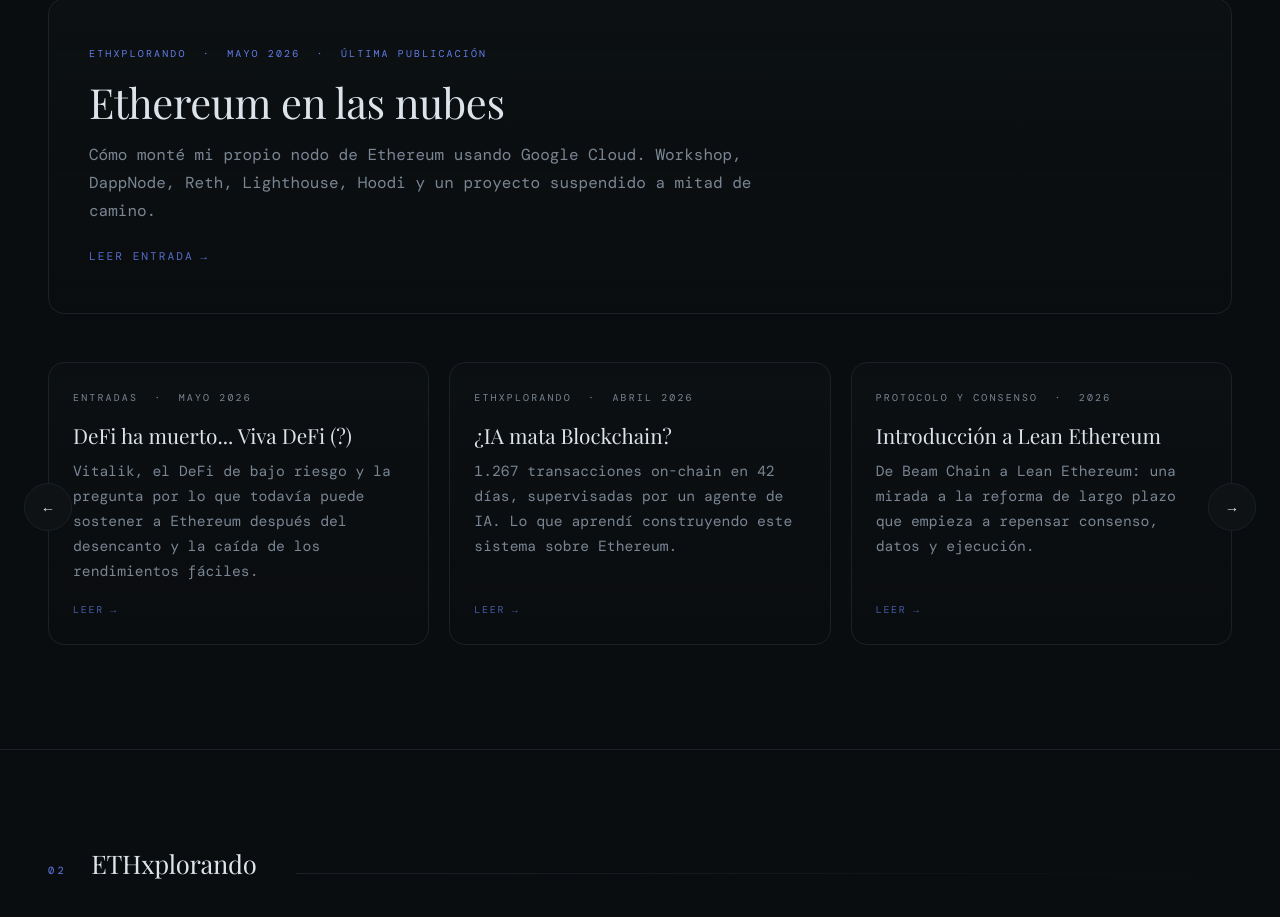
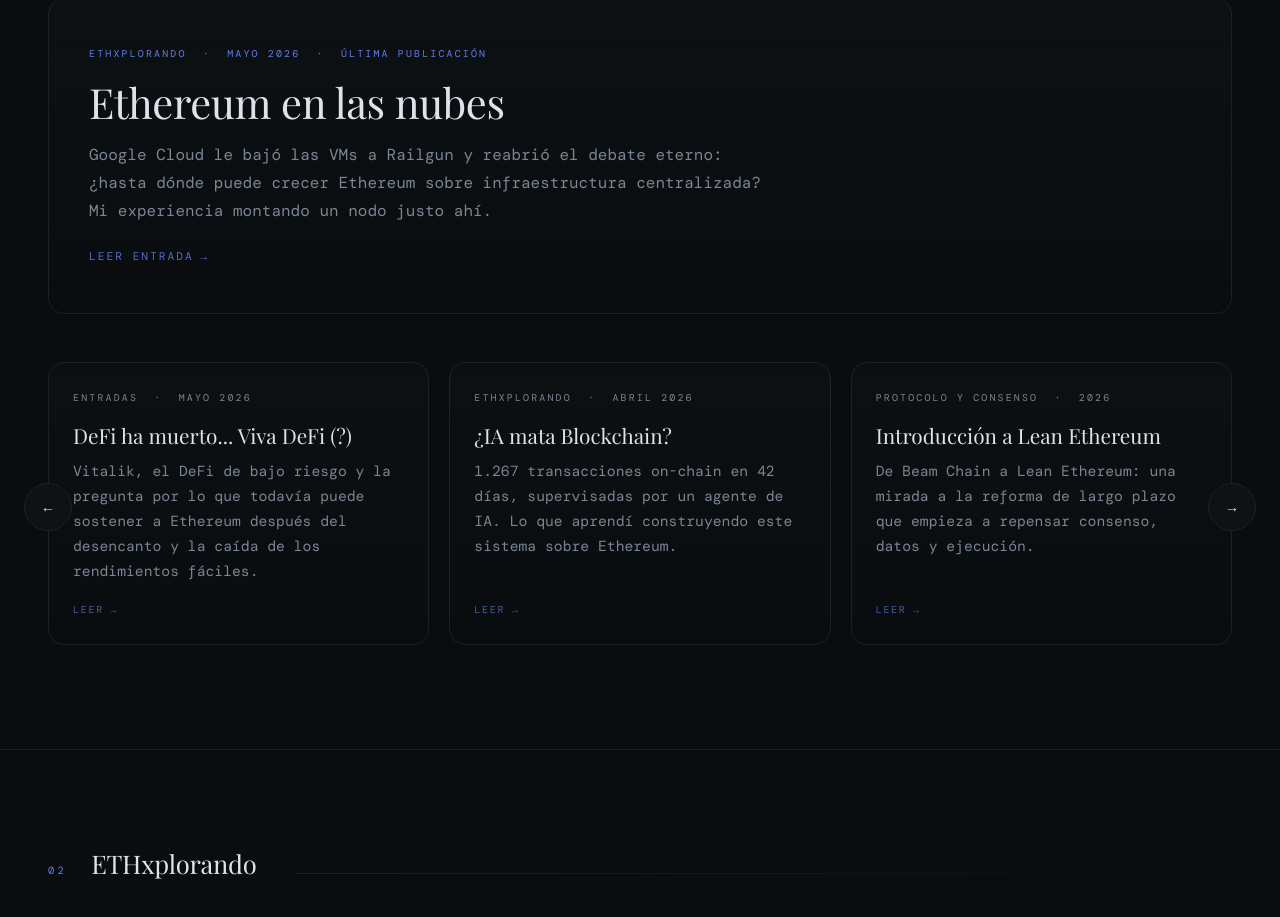
Before and after one commit to tomasmikamusic/ethernauta, a plain HTML site: page index.html in a window 1280 px wide. Shown: the part 1242-2159 px from the top of the page. Drawn offline with nearby package versions, Linux system fonts and the light colour scheme; a web font is replaced by a local one.

Commit message:
Add files via upload

```diff
--- a/index.html
+++ b/index.html
@@ -229,7 +229,7 @@
     <a class="featured-post" href="/monte-un-nodo-google-cloud.html">
       <div class="post-meta">ETHxplorando &nbsp;·&nbsp; Mayo 2026 &nbsp;·&nbsp; Última publicación</div>
       <div class="featured-title">Ethereum en las nubes</div>
-      <div class="featured-excerpt">Cómo monté mi propio nodo de Ethereum usando Google Cloud. Workshop, DappNode, Reth, Lighthouse, Hoodi y un proyecto suspendido a mitad de camino.</div>
+      <div class="featured-excerpt">Google Cloud le bajó las VMs a Railgun y reabrió el debate eterno: ¿hasta dónde puede crecer Ethereum sobre infraestructura centralizada? Mi experiencia montando un nodo justo ahí.</div>
       <div class="featured-link">Leer entrada <span>→</span></div>
     </a>
     <div class="posts-carousel-wrapper">
```
